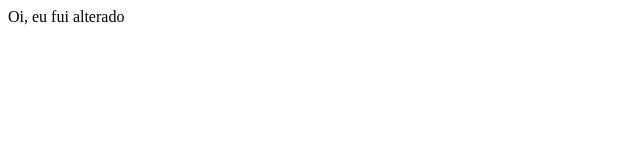
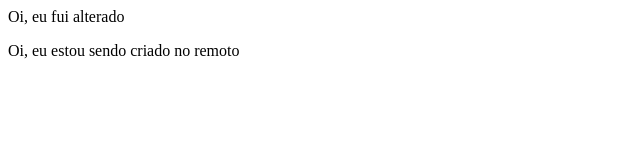
Before and after one commit to amandsX/Reprograma-S2, a plain HTML site: page index.html in a window 1280 px wide. Shown: the whole page, without its empty margins (0-640 px from the left). Drawn offline with Linux system fonts and the light colour scheme.

Commit message:
Adicionando uma mensagem no index.html pelo Github

```diff
--- a/index.html
+++ b/index.html
@@ -8,6 +8,6 @@
 </head>
 <body>
     Oi, eu fui alterado
-
+    <p> Oi, eu estou sendo criado no remoto</p>
 </body>
 </html>
```
